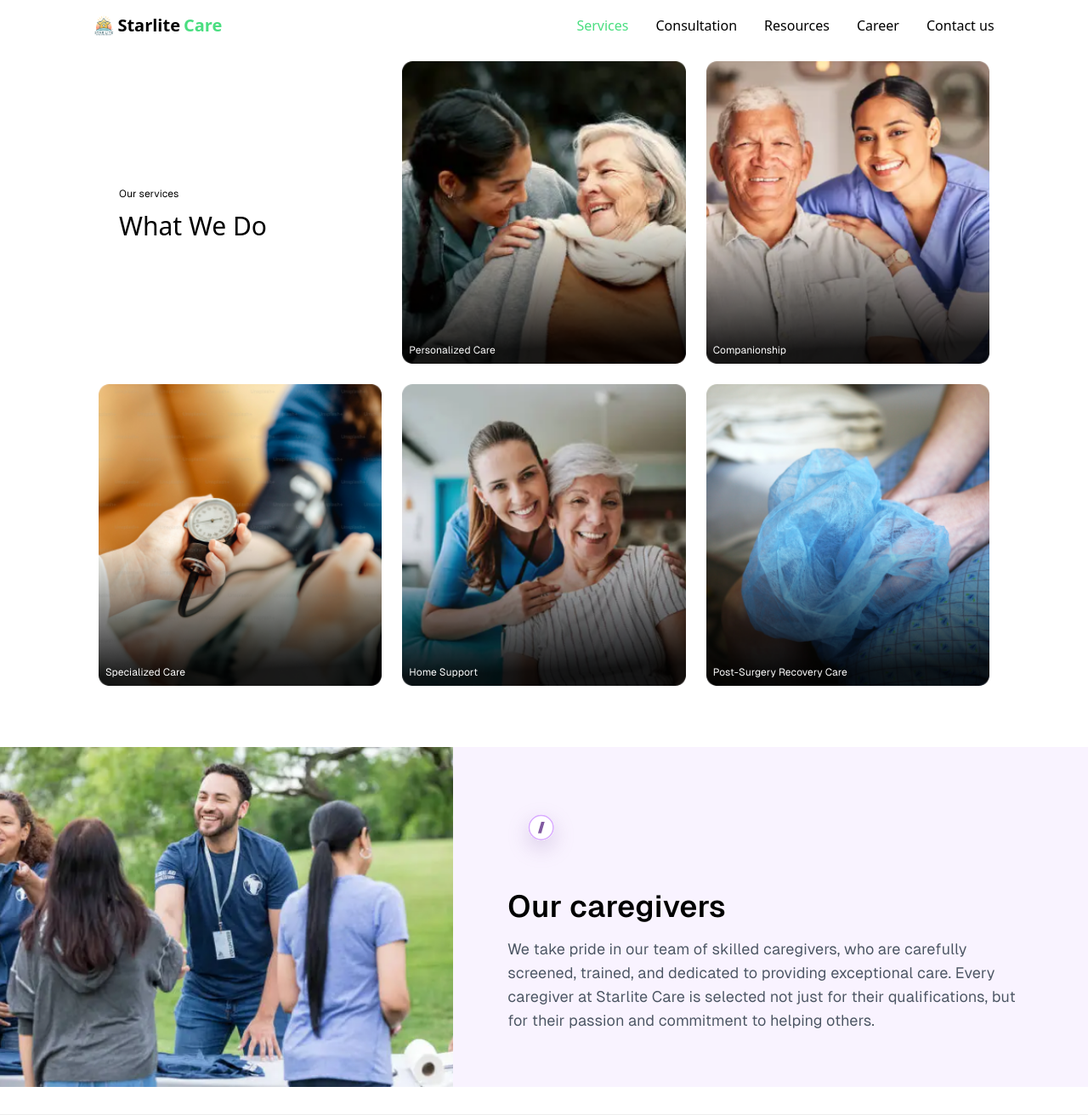
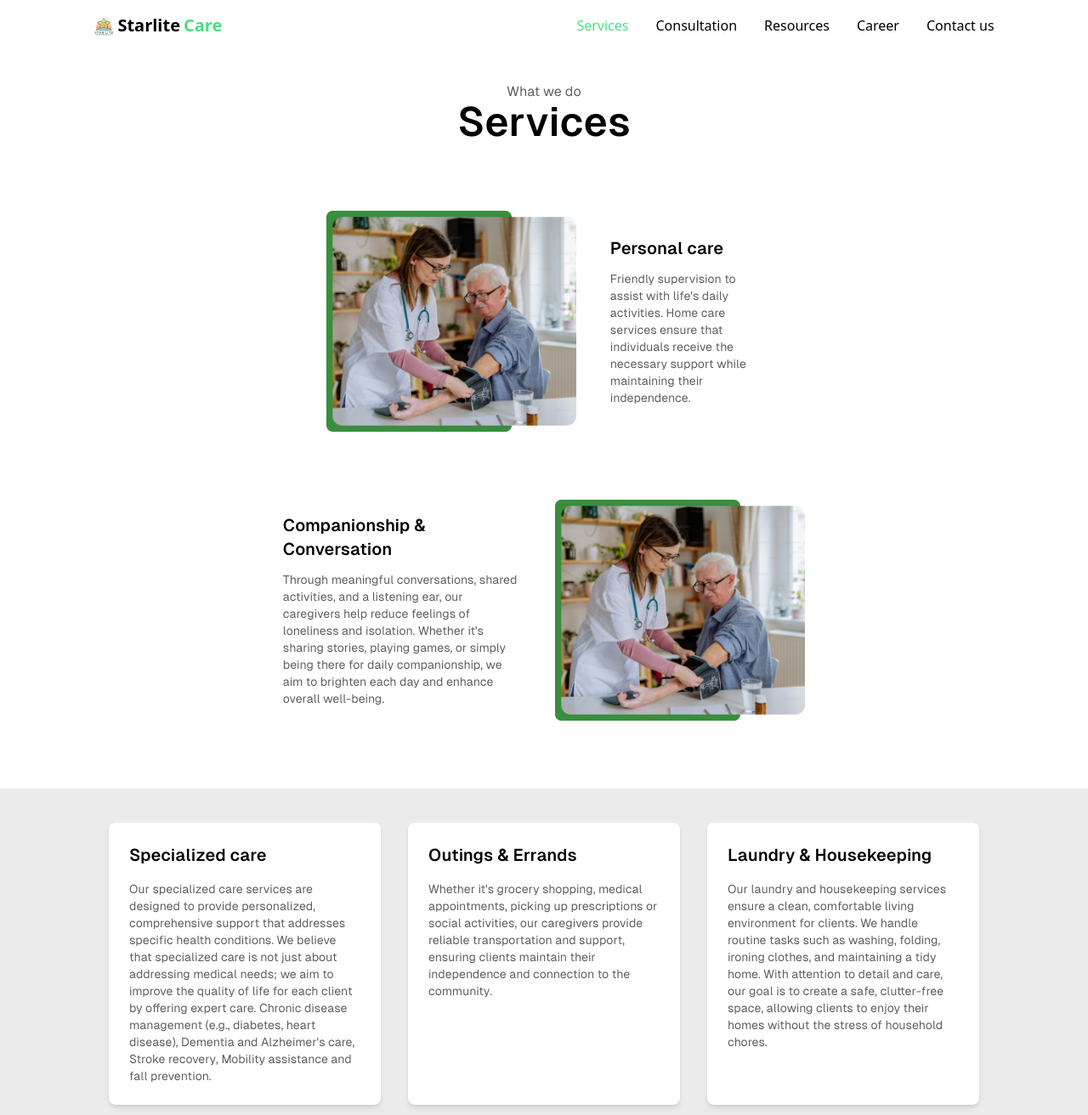
Before and after one commit to Starlite-Care/starlite-website, a Next.js app: page /services in a window 1280 px wide. Shown: the top 1312 px of the page at 85% size. Built offline with nearby package versions, Linux system fonts and the light colour scheme.

Commit message:
made updates to the ervice page and resources page

```diff
--- a/src/app/resources/page.jsx
+++ b/src/app/resources/page.jsx
@@ -1,34 +1,92 @@
-import Image from 'next/image';
-import React from 'react';
+import Image from "next/image";
+import React from "react";
 
 const Resources = () => {
   const resources = [
-    { image: '/images/image-1.png', title: 'Positive effect of homecare ser...', date: 'June, 2024' },
-    { image: '/images/image-2.png', title: 'Positive effect of homecare ser...', date: 'June, 2024' },
-    { image: '/images/image-3.png', title: 'Positive effect of homecare ser...', date: 'June, 2024' },
-    { image: '/images/image-4.png', title: 'Positive effect of homecare ser...', date: 'June, 2024' },
-    { image: '/images/image-5.png', title: 'Positive effect of homecare ser...', date: 'June, 2024' },
-    { image: '/images/image-6.png', title: 'Positive effect of homecare ser...', date: 'June, 2024' },
-    { image: '/images/image-7.png', title: 'Positive effect of homecare ser...', date: 'June, 2024' },
-    { image: '/images/image-8.png', title: 'Positive effect of homecare ser...', date: 'June, 2024' },
+    {
+      image: "/images/image-1.png",
+      title: "How to Choose the Right Senior Care Assistance?",
+      link: "https://www.hometeammo.com/blog/senior-care-assistance",
+      date: "October, 2024",
+    },
+    {
+      image: "/images/image-2.png",
+      title: "What is In-Home Care?",
+      link: "https://www.ncoa.org/adviser/local-care/in-home-care/ ",
+      date: "June, 2024",
+    },
+    {
+      image: "/images/image-3.png",
+      title:
+        "Vegetables And Fruits Can Lower The Risk Of Heart Disease, Stroke, High Blood Pressure, And Other Serious Health Conditions. ",
+      link: "https://www.liveinhomecare.com/vegetables-and-fruits-can-lower-the-risk-of-heart-disease-stroke-high-blood-pressure-and-other-serious-health-conditions/healthy-aging/",
+      date: "May, 2024",
+    },
+    // {
+    //   image: "/images/image-4.png",
+    //   title: "Positive effect of homecare ser...",
+    //   link: "",
+    //   date: "June, 2024",
+    // },
+    // {
+    //   image: "/images/image-5.png",
+    //   title: "Positive effect of homecare ser...",
+    //   link: "",
+    //   date: "June, 2024",
+    // },
+    // {
+    //   image: "/images/image-6.png",
+    //   title: "Positive effect of homecare ser...",
+    //   link: "",
+    //   date: "June, 2024",
+    // },
+    // {
+    //   image: "/images/image-7.png",
+    //   title: "Positive effect of homecare ser...",
+    //   link: "",
+    //   date: "June, 2024",
+    // },
+    // {
+    //   image: "/images/image-8.png",
+    //   title: "Positive effect of homecare ser...",
+    //   link: "",
+    //   date: "June, 2024",
+    // },
   ];
 
+  const getGridColumns = (itemCount) => {
+    if (itemCount >= 4)
+      return "grid-cols-1 sm:grid-cols-2 md:grid-cols-3 lg:grid-cols-4";
+    if (itemCount === 3) return "grid-cols-1 sm:grid-cols-2 md:grid-cols-3";
+    if (itemCount === 2) return "grid-cols-1 sm:grid-cols-2";
+    return "grid-cols-1";
+  };
+
+  const gridClass = getGridColumns(resources.length);
+
   return (
-    <div className="container mx-auto my-10 px-4 py-8">
-      <h1 className="text-3xl font-bold mb-8 text-center">Homecare resources</h1>
-      <div className="grid grid-cols-1 sm:grid-cols-2 md:grid-cols-3 lg:grid-cols-4 gap-6">
+    <div className="container mx-auto my-10 px-4 py-8 max-w-6xl min-h-screen">
+      <h1 className="text-3xl font-bold mb-8 text-center">
+        Homecare resources
+      </h1>
+      <div className={`grid ${gridClass} gap-6 justify-items-center`}>
         {resources.map((resource, index) => (
-          <div key={index} className="flex flex-col">
+          <div key={index} className="flex flex-col w-full max-w-[280px]">
             <div className="bg-white rounded-lg overflow-hidden shadow-md mb-3 relative h-56">
               <Image
                 src={resource.image}
                 alt={resource.title}
                 fill
-                style={{ objectFit: 'cover' }}
-                sizes="(max-width: 768px) 100vw, (max-width: 1200px) 50vw, 33vw"
+                style={{ objectFit: "cover" }}
+                sizes="(max-width: 640px) 100vw, (max-width: 768px) 50vw, (max-width: 1024px) 33vw, 25vw"
               />
             </div>
-            <h3 className="text-blue-500 font-semibold mb-1 text-[12px]">{resource.title}</h3>
+            <a
+              href={resource.link}
+              className="text-blue-500 font-semibold mb-1 text-[12px] hover:underline"
+            >
+              {resource.title}
+            </a>
             <p className="text-gray-500 text-[10px]">{resource.date}</p>
           </div>
         ))}
--- a/src/app/services/page.jsx
+++ b/src/app/services/page.jsx
@@ -1,14 +1,16 @@
-import CareGiversSection from '@/components/CareGiversSection'
-import ServicesSection from '@/components/ServicesSection'
-import React from 'react'
+import CareGiversSection from "@/components/CareGiversSection";
+import CareService from "@/components/CareService";
+import ServicesSection from "@/components/ServicesSection";
+import React from "react";
 
 const page = () => {
   return (
-   <>
-     <ServicesSection />
-     <CareGiversSection />
-   </>
-  )
-}
+    <>
+      <CareService />
 
-export default page
+      <CareGiversSection />
+    </>
+  );
+};
+
+export default page;
--- /dev/null
+++ b/src/components/CareService.jsx
@@ -0,0 +1,147 @@
+import Image from "next/image";
+import React from "react";
+import Image1 from "@/app/assets/images/Group 2.png";
+
+const CareService = () => {
+  return (
+    <div className=" mt-24 w-full mx-auto justify-center items-center flex flex-col">
+      <h2 className="text-xs sm:text-sm md:text-base font-normal text-[#5F5B5B] font-geistRegular">
+        What we do
+      </h2>
+      <h1 className="text-2xl md:text-5xl font-semibold font-geistSemiBold">
+        Services
+      </h1>
+      <div className=" flex flex-col justify-center items-center mx-auto w-[80%]">
+        <div className="flex flex-col sm:flex-col sm:w-[80%] md:flex-row justify-between items-center w-full md:w-[50%] gap-10 mt-10 md:mt-20">
+          <Image
+            src={Image1}
+            alt="Image1"
+            width={300}
+            height={380}
+            className=" w-full md:w-auto h-auto md:h-[260px]"
+          />
+          <div className="flex flex-col justify-start items-start gap-3 w-full md:w-[312px]">
+            <h1 className="text-xl font-semibold font-geistSemiBold">
+              Personal care
+            </h1>
+            <p className="text-sm text-[#5F5B5B] font-geistRegular">
+              Friendly supervision to assist with life's daily activities. Home
+              care services ensure that individuals receive the necessary
+              support while maintaining their independence.
+            </p>
+          </div>
+        </div>
+
+        <div className="flex flex-col sm:flex-col sm:w-[80%] md:flex-row-reverse justify-between items-center w-full md:w-[60%] gap-10 mt-10 md:mt-20">
+          <Image
+            src={Image1}
+            alt="Image1"
+            width={300}
+            height={380}
+            className="md:right-3 w-full md:w-auto h-auto md:h-[260px]"
+          />
+          <div className="flex flex-col justify-start items-start gap-3 w-full md:w-[392px]">
+            <h1 className="text-xl font-semibold font-geistSemiBold">
+              Companionship & Conversation
+            </h1>
+            <p className="text-sm text-[#5F5B5B] font-geistRegular">
+              Through meaningful conversations, shared activities, and a
+              listening ear, our caregivers help reduce feelings of loneliness
+              and isolation. Whether it's sharing stories, playing games, or
+              simply being there for daily companionship, we aim to brighten
+              each day and enhance overall well-being.
+            </p>
+          </div>
+        </div>
+      </div>
+
+      <div className="bg-[#EBEBEB] mt-10 md:mt-20 w-full py-10 px-4 sm:px-6 lg:px-8">
+        <div className="max-w-5xl mx-auto w-[80%] lg:w-auto">
+          <div className="grid grid-cols-1 md:grid-cols-2 lg:grid-cols-3 gap-6 lg:gap-8">
+            {[
+              {
+                title: "Specialized care",
+                content:
+                  "Our specialized care services are designed to provide personalized, comprehensive support that addresses specific health conditions. We believe that specialized care is not just about addressing medical needs; we aim to improve the quality of life for each client by offering expert care. Chronic disease management (e.g., diabetes, heart disease), Dementia and Alzheimer's care, Stroke recovery, Mobility assistance and fall prevention.",
+              },
+              {
+                title: "Outings & Errands",
+                content:
+                  "Whether it's grocery shopping, medical appointments, picking up prescriptions or social activities, our caregivers provide reliable transportation and support, ensuring clients maintain their independence and connection to the community.",
+              },
+              {
+                title: "Laundry & Housekeeping",
+                content:
+                  "Our laundry and housekeeping services ensure a clean, comfortable living environment for clients. We handle routine tasks such as washing, folding, ironing clothes, and maintaining a tidy home. With attention to detail and care, our goal is to create a safe, clutter-free space, allowing clients to enjoy their homes without the stress of household chores.",
+              },
+            ].map((item, index) => (
+              <div
+                key={index}
+                className="bg-white rounded-lg shadow-md overflow-hidden"
+              >
+                <div className="p-6 flex flex-col h-full">
+                  <h3 className="text-xl font-semibold font-geistSemiBold mb-4">
+                    {item.title}
+                  </h3>
+                  <p className="text-sm text-[#5F5B5B] font-geistRegular flex-grow">
+                    {item.content}
+                  </p>
+                </div>
+              </div>
+            ))}
+          </div>
+        </div>
+      </div>
+
+      <div className=" flex flex-col justify-center items-center mx-auto w-[80%]">
+        <div className="flex flex-col sm:flex-col sm:w-[80%] md:flex-row justify-between items-center w-full md:w-[60%] gap-10 mt-10 md:mt-20">
+          <Image
+            src={Image1}
+            alt="Image1"
+            width={300}
+            height={380}
+            className="md:right-3 w-full md:w-auto h-auto md:h-[260px]"
+          />
+          <div className="flex flex-col justify-start items-start gap-3 w-full md:w-[420px]">
+            <h1 className="text-xl font-semibold font-geistSemiBold">
+              Post Surgery Recovery Care
+            </h1>
+            <p className="text-sm text-[#5F5B5B] font-geistRegular">
+              Our post-surgery recovery care provides essential support to
+              individuals during their healing process at home. We offer
+              assistance with daily activities, medication management, wound
+              care, and mobility support to ensure a safe and smooth recovery.
+              Our trained caregivers work closely with healthcare providers to
+              promote a faster, more comfortable rehabilitation, while helping
+              patients regain strength and independence in a familiar
+              environment.
+            </p>
+          </div>
+        </div>
+
+        <div className="flex flex-col sm:flex-col sm:w-[80%] md:flex-row-reverse justify-between items-center w-full md:w-[55%] gap-10 mt-10 md:mt-20">
+          <Image
+            src={Image1}
+            alt="Image1"
+            width={300}
+            height={380}
+            className="md:right-3 w-full md:w-auto h-auto md:h-[260px]"
+          />
+          <div className="flex flex-col justify-start items-start gap-3 w-full md:w-[392px]">
+            <h1 className="text-xl font-semibold font-geistSemiBold">
+              Developmental Disabilities Care
+            </h1>
+            <p className="text-sm text-[#5F5B5B] font-geistRegular">
+              We focus on empowering each individual with developmental
+              disabilities through compassionate care, helping them thrive at
+              home and within their community. We provide assistance with daily
+              activities, personal care, and skill development.
+            </p>
+          </div>
+        </div>
+      </div>
+    </div>
+  );
+};
+
+export default CareService;
```
Also changed, not shown: src/app/assets/images/Group 2.png (added), src/app/assets/images/Rectangle 10.png (added).
